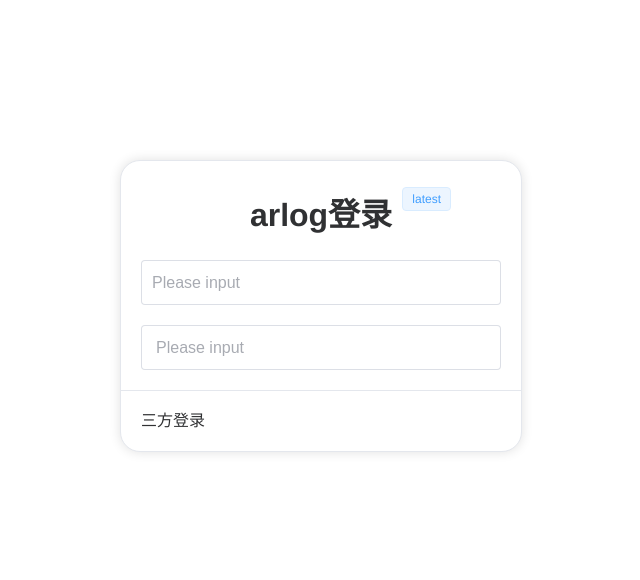
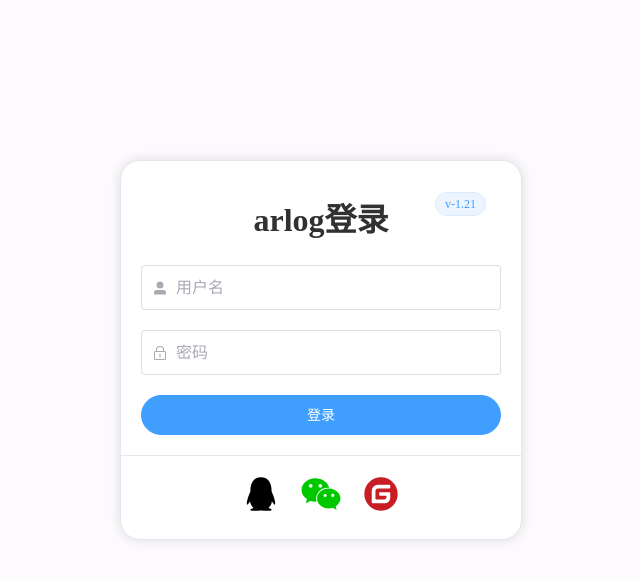
Before and after one commit to cooting-cn/arlog, a Vue app in the folder web/: page /login in a window 1280 px wide. Shown: the top 580 px of the page, without its empty margins (319-959 px from the left). Built offline with nearby package versions, Linux system fonts and the light colour scheme.

Commit message:
创建login

```diff
--- a/web/index.html
+++ b/web/index.html
@@ -1,13 +1,13 @@
 <!DOCTYPE html>
-<html lang="en">
-  <head>
+<html lang="zh">
+<head>
     <meta charset="UTF-8">
-    <link rel="icon" href="/favicon.ico">
-    <meta name="viewport" content="width=device-width, initial-scale=1.0">
-    <title>Vite App</title>
-  </head>
-  <body>
-    <div id="app"></div>
-    <script type="module" src="/src/main.js"></script>
-  </body>
+    <link href="/favicon.ico" rel="icon">
+    <meta content="width=device-width, initial-scale=1.0" name="viewport">
+    <title>arlog</title>
+</head>
+<body>
+<div id="app"></div>
+<script src="/src/main.js" type="module"></script>
+</body>
 </html>
--- a/web/package.json
+++ b/web/package.json
@@ -9,6 +9,7 @@
     "preview": "vite preview"
   },
   "dependencies": {
+    "@element-plus/icons-vue": "^2.3.1",
     "axios": "^1.7.2",
     "element-plus": "^2.7.4",
     "pinia": "^2.1.7",
--- a/web/src/App.vue
+++ b/web/src/App.vue
@@ -31,12 +31,7 @@ body {
   width: 100%;
   height: 100%;
   margin: 0;
-  font-family: "Helvetica Neue", Helvetica, "PingFang SC", "Hiragino Sans GB",
-  "Microsoft YaHei", "微软雅黑", Arial, sans-serif;
-  line-height: inherit;
-  -moz-osx-font-smoothing: grayscale;
-  -webkit-font-smoothing: antialiased;
-  text-rendering: optimizelegibility;
+
 }
 
 </style>
--- a/web/src/router/index.js
+++ b/web/src/router/index.js
@@ -7,7 +7,7 @@ const router = createRouter({
         {
             /*首页*/
             path: '/',
-            name: 'home',
+            name: 'index',
             component: () => import('@/views/home/index.vue'),
         },
         {
--- a/web/src/views/login/index.vue
+++ b/web/src/views/login/index.vue
@@ -1,5 +1,12 @@
 <script setup>
+import {UserFilled, Lock} from "@element-plus/icons-vue";
 
+const username = ref('')
+const password = ref('')
+
+function login() {
+  console.log("登录")
+}
 </script>
 
 <template>
@@ -12,31 +19,75 @@
       <div style="text-align: center;">
         <div class="flex-item">
           <!--      版本标签    -->
-          <el-tag type="primary">latest</el-tag>
+          <el-tag :disable-transitions=true :round=true type="primary">v-1.21</el-tag>
         </div>
-        <h1 style="margin-top: 10px">arlog登录</h1>
+        <h1 style="margin-top: 15px">arlog登录</h1>
       </div>
 
       <!--    表单用户 密码  -->
       <!--   用户   -->
       <div class="sr">
-        <el-input v-model="input" class="custom-input" placeholder="Please input"/>
+        <el-input v-model="username" :prefix-icon="UserFilled" class="custom-input" placeholder="用户名"/>
       </div>
       <!--    密码  -->
       <div class="sr">
-        <el-input v-model="input" class="custom-input" placeholder="Please input" size="large"/>
+        <el-input v-model="password" :prefix-icon="Lock" class="custom-input" placeholder="密码" show-password
+                  type="password"/>
       </div>
 
+      <!--按钮-->
+      <div class="bt">
+        <el-button round size="large" style="width: 100%" type="primary" @click="login">登录</el-button>
+      </div>
       <!--  三方登录    -->
-      <template #footer>三方登录</template>
+      <template #footer>
+        <!--     三方登录图标   -->
+        <div class="icon">
+
+          <!--QQ图标-->
+          <svg class="icon" height="40"
+               viewBox="0 0 1024 1024" width="60">
+            <path
+                d="M849.621 619.904a1364.352 1364.352 0 0 0-28.8-80.47l-38.826-95.829c0-1.109 0.512-19.968 0.512-29.696 0-163.882-78.208-328.576-270.507-328.576S241.493 250.027 241.493 413.867c0 9.77 0.47 28.629 0.512 29.738l-38.826 95.83a1398.485 1398.485 0 0 0-28.8 80.469c-36.694 116.779-24.79 165.12-15.744 166.187 19.413 2.304 75.562-87.894 75.562-87.894 0 52.224 27.179 120.406 86.016 169.643-21.973 6.699-48.938 17.024-66.304 29.653-15.573 11.392-13.61 23.04-10.794 27.734 12.33 20.522 211.413 13.098 268.928 6.698 57.472 6.4 256.597 13.824 268.885-6.741 2.816-4.693 4.779-16.299-10.795-27.69-17.365-12.63-44.33-22.955-66.346-29.697 58.837-49.194 86.016-117.376 86.016-169.642 0 0 56.149 90.24 75.562 87.893 9.046-1.067 20.907-49.365-15.786-166.144"
+            ></path>
+          </svg>
+
+          <!--微信图标-->
+          <svg class="icon" height="40" viewBox="0 0 1024 1024" width="60">
+            <path
+                d="M1010.8 628c0-141.2-141.3-256.2-299.9-256.2-168 0-300.3 115.1-300.3 256.2 0 141.4 132.3 256.2 300.3 256.2 35.2 0 70.7-8.9 106-17.7l96.8 53-26.6-88.2c70.9-53.2 123.7-123.7 123.7-203.3zM618 588.8c-22.1 0-40-17.9-40-40s17.9-40 40-40 40 17.9 40 40c0 22-17.9 40-40 40z m194.3-0.3c-22.1 0-40-17.9-40-40s17.9-40 40-40 40 17.9 40 40-17.9 40-40 40z"
+                fill="#00C800"></path>
+            <path
+                d="M366.3 106.9c-194.1 0-353.1 132.3-353.1 300.3 0 97 52.9 176.6 141.3 238.4l-35.3 106.2 123.4-61.9c44.2 8.7 79.6 17.7 123.7 17.7 11.1 0 22.1-0.5 33-1.4-6.9-23.6-10.9-48.3-10.9-74 0-154.3 132.5-279.5 300.2-279.5 11.5 0 22.8 0.8 34 2.1C692 212.6 539.9 106.9 366.3 106.9zM247.7 349.2c-26.5 0-48-21.5-48-48s21.5-48 48-48 48 21.5 48 48-21.5 48-48 48z m246.6 0c-26.5 0-48-21.5-48-48s21.5-48 48-48 48 21.5 48 48-21.5 48-48 48z"
+                fill="#00C800"></path>
+          </svg>
+
+          <!--gitee图标-->
+          <a href="https://gitee.com/">
+            <svg class="icon" height="40" viewBox="0 0 1024 1024" width="60">
+              <path
+                  d="M512 938.666667C276.352 938.666667 85.333333 747.648 85.333333 512S276.352 85.333333 512 85.333333s426.666667 191.018667 426.666667 426.666667-191.018667 426.666667-426.666667 426.666667z m215.978667-474.069334h-242.304a21.077333 21.077333 0 0 0-21.077334 21.077334v52.693333c0 11.605333 9.386667 21.077333 21.034667 21.077333h147.498667c11.648 0 21.077333 9.386667 21.077333 21.034667v10.538667c0 34.901333-28.288 63.189333-63.189333 63.189333H390.826667a21.077333 21.077333 0 0 1-21.034667-21.077333v-200.106667c0-34.944 28.245333-63.232 63.146667-63.232h294.997333a21.077333 21.077333 0 0 0 21.034667-21.077333l0.085333-52.693334a21.077333 21.077333 0 0 0-21.077333-21.077333h-295.04a158.037333 158.037333 0 0 0-157.994667 158.037333v294.997334c0 11.648 9.429333 21.077333 21.077333 21.077333h310.784a142.208 142.208 0 0 0 142.208-142.208v-121.173333a21.077333 21.077333 0 0 0-21.077333-21.077334z"
+                  fill="#C71D23"></path>
+            </svg>
+          </a>
+
+        </div>
+      </template>
     </el-card>
   </div>
 </template>
 
 <style scoped>
+.icon {
+  text-align: center; /*居中*/
+}
+
+.bt {
+  text-align: center;
+  margin-top: 20px;
+}
 
 .custom-input {
-
   height: 45px; /* 自定义高度 */
   font-size: 16px; /* 自定义字体大小 */
 }
@@ -49,8 +100,8 @@
 .flex-item {
   position: absolute;
   top: 15px;
-  right: 15%;
-  padding: 10px;
+  right: 5%;
+  padding: 15px;
 }
 
 /*登录框居中*/
@@ -66,5 +117,6 @@
 /*容器布局高度100%*/
 .container {
   height: 100%;
+  background: rgba(250, 244, 252, 0.46);
 }
 </style>
```
Also changed, not shown: web/src/main.js (+3 -4 lines), web/vite.config.js (+6 -3 lines), 2 other files (tests, documents, lock files or other folders).
